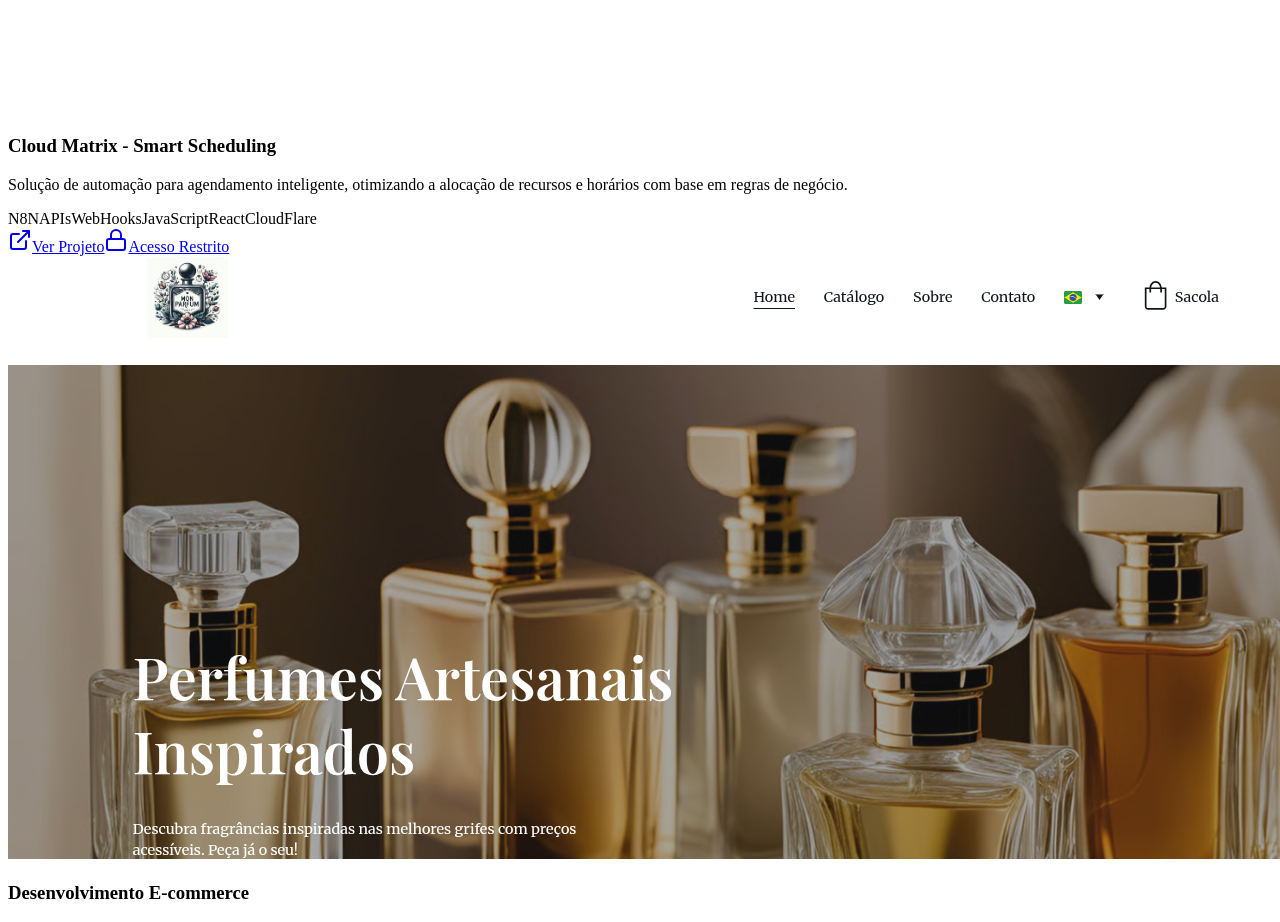
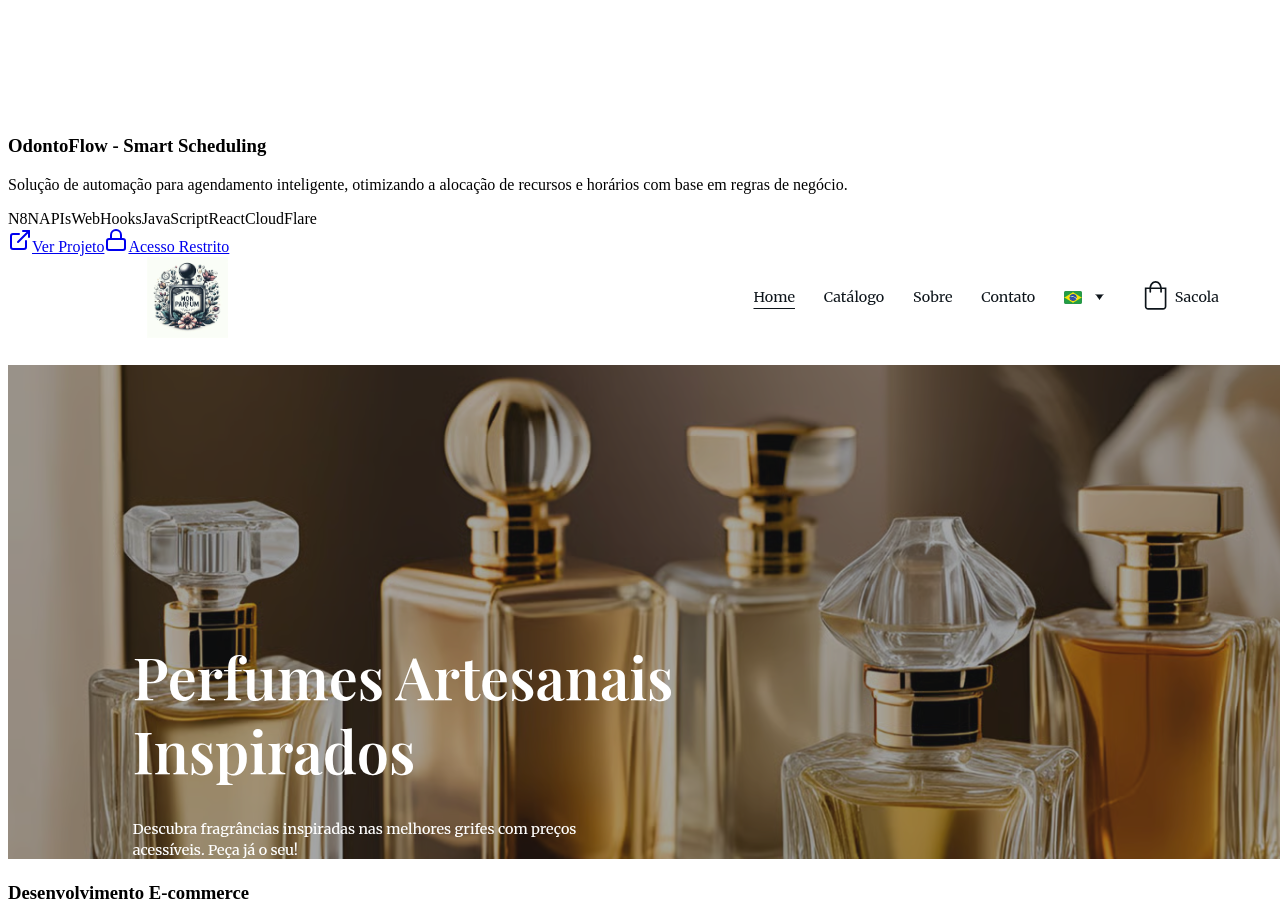
Before and after one commit to manuelportelaneto/meu-portfolio-profissional, a React (Vite) app: page / in a window 1280 px wide. Shown: the part 4860-5782 px from the top of the page. Built offline with nearby package versions, Linux system fonts and the light colour scheme; grey boxes are pictures that could not be loaded; the HTML template or start-up script is replaced by a standard one.

Commit message:
Alteração no nome do projeto OdontoFlow

```diff
--- a/src/components/sections/PortfolioSection.jsx
+++ b/src/components/sections/PortfolioSection.jsx
@@ -49,7 +49,7 @@ const PortfolioSection = () => {
       gradient: "from-gray-700 to-gray-900",
     },
     {
-      title: "Cloud Matrix - Smart Scheduling",
+      title: "OdontoFlow - Smart Scheduling",
       description: "Solução de automação para agendamento inteligente, otimizando a alocação de recursos e horários com base em regras de negócio.",
       image: null,
       videoUrl: 'https://www.youtube.com/embed/oUdMQ12mRAc',
```
